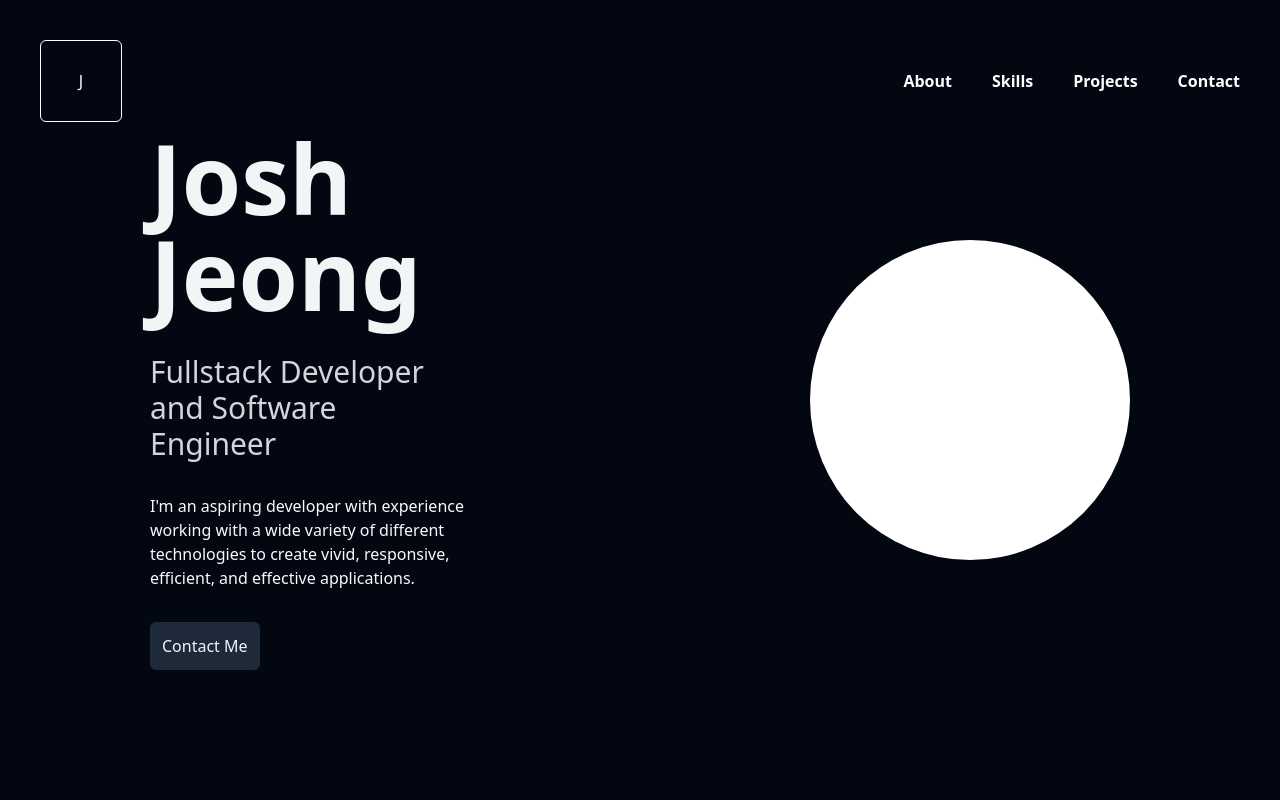
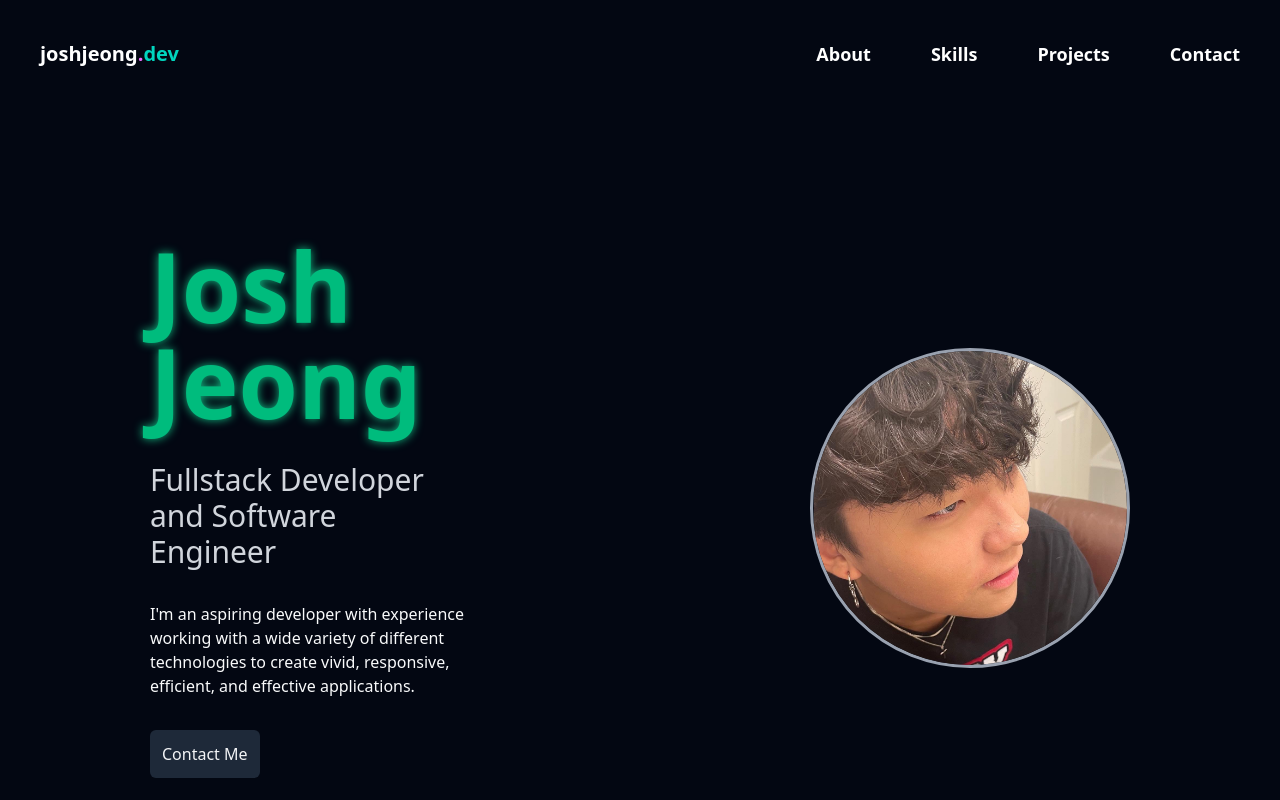
Before and after one commit to joshuajeong1/joshjeong_website, a React (Vite) app in the folder frontend/: page / in a window 1280 px wide. Shown: the top 800 px of the page. Built offline with nearby package versions, Linux system fonts and the light colour scheme; no server answers.

Commit message:
Navbar and Hero section styling updates, animations

```diff
--- a/frontend/src/components/Clock.jsx
+++ b/frontend/src/components/Clock.jsx
@@ -39,7 +39,7 @@ const Clock = ({ timezone = "America/Phoenix" }) => {
   return (
     <div className={`${isDay ? 'bg-gradient-to-b from-sky-400 via-sky-200 to-sky-50' : 'bg-gray-900'} rounded-md relative`}>
       <div className="absolute w-full">
-        {isDay ? (<SunIcon className="relative top-1/3 xl:left-3/4 left-3/5 h-16 w-16 lg:h-25 lg:w-25 text-yellow-400 animate-[spin_25s_linear_infinite]"/>) : (<MoonIcon className="relative top-10 left-10 h-16 w-16 text-gray-400"/>)}
+        {isDay ? (<SunIcon className="relative top-1/3 xl:left-3/5 left-3/5 h-16 w-16 lg:h-25 lg:w-25 text-yellow-400 animate-[spin_25s_linear_infinite]"/>) : (<MoonIcon className="relative top-10 left-10 h-16 w-16 text-gray-400"/>)}
       </div>
       <div className="relative top-1/4 text-white text-sm md:text-2xl font-mono flex flex-col justify-center items-center h-full">
           <p className={`${isDay ? 'text-black drop-shadow-lg' : 'text-white'} text-center`}>For me, it is currently</p>
--- a/frontend/src/index.css
+++ b/frontend/src/index.css
@@ -7,17 +7,5 @@ body {
   background-color: rgb(3 7 18);
 }
 @layer utilities {
-  @keyframes gradient-right {
-    0%,
-    100% {
-      background-position: 0% 50%;
-    }
-    50% {
-      background-position: 100% 50%;
-    }
-  }
-  .animate-gradient {
-    background-size: 300% 300%;
-    animation: gradient-right 5s ease infinite;
-  }
+
 }
--- a/frontend/src/sections/About.jsx
+++ b/frontend/src/sections/About.jsx
@@ -12,7 +12,7 @@ function About() {
     const [loading, setLoading] = useState(true);
 
     useEffect(() => {
-        const timer = setTimeout(() => setLoading(false), 1000);
+        const timer = setTimeout(() => setLoading(false), 3000);
         return () => clearTimeout(timer);
     }, []);
 
@@ -58,7 +58,7 @@ function About() {
                     <div className="rounded-md bg-gray-700 flex flex-col items-center justify-center h-full">
                         <h2 className="text-center w-full text-2xl font-bold mt-5">GitHub Contributions</h2>
                         <div className={`flex-grow flex items-center justify-center overflow-hidden ${loading ? 'opacity-0' : 'opacity-100'}`}>
-                            <div className="scale-60 md:scale-75 lg:scale-85 xl:scale-100">
+                            <div className="scale-60 md:scale-75 lg:scale-85 2xl:scale-100">
                                 <GitHubCalendar
                                     username="joshuajeong1"
                                     blockSize={30}
--- a/frontend/src/sections/Hero.jsx
+++ b/frontend/src/sections/Hero.jsx
@@ -6,17 +6,17 @@ function Hero() {
         <div className="min-h-screen w-screen bg-gray-950">
             <div className="pt-[150px] xl:pt-0 xl:grid gap-y-10 flex flex-col xl:grid-cols-2 xl:gap-x-10 min-h-screen items-center w-full">
                 <div className="order-2 xl:order-1 px-12 xl:px-[150px]">
-                    <p className="text-center xl:text-left text-4xl sm:text-5xl md:text-6xl xl:text-8xl font-bold text-gray-100">Josh Jeong</p>
+                    <p className="text-center xl:text-left text-4xl sm:text-5xl md:text-6xl xl:text-8xl font-bold text-emerald-500 text-shadow-[0_0_10px_#10b981]">Josh Jeong</p>
                     <p className="text-center xl:text-left mt-8 text-xl sm:text-2xl xl:text-3xl text-gray-300">Fullstack Developer and Software Engineer</p>
                     <p className="text-center xl:text-left mt-8 text-sm sm:text-base text-gray-50 max-w-prose">I'm an aspiring developer with experience working with a wide variety of different technologies to create vivid, responsive, efficient, and effective applications.</p>
                     <div className="justify-center xl: flex xl:justify-start space-x-3 mt-8">
                         <a href="#contact" className="text-gray-100 bg-gray-800 rounded-md p-3">Contact Me</a>
-
                     </div>
                 </div>
                 <div className="order-1 xl:order-2 flex items-center justify-center">
-                    <div className="h-48 w-48 sm:h-64 sm:w-64 xl:h-80 xl:w-80 rounded-full bg-white">
+                    <div className="h-48 w-48 sm:h-64 sm:w-64 xl:h-80 xl:w-80 2xl:h-120 2xl:w-120 rounded-full overflow-hidden border-gray-400 border-3">
 
+                        <img src="joshjeong.jpg" className="transform translate-x-10 scale-150 xl:scale-125 2xl:scale-120" />
                     </div>
                 </div>
             </div>
--- a/frontend/src/sections/Navbar.jsx
+++ b/frontend/src/sections/Navbar.jsx
@@ -1,18 +1,46 @@
+import { useState, useEffect } from 'react'
+import { motion, useScroll, useMotionValueEvent } from 'motion/react'
+
 function Navbar() {
+
+    const { scrollY } = useScroll();
+    const [hidden, setHidden] = useState(false);
+
+
+    useMotionValueEvent(scrollY, "change", (latest) => {
+        const prev = scrollY.getPrevious();
+        if(latest > prev && latest > 150) {
+            setHidden(true);
+        }
+        else {
+            setHidden(false);
+        }
+    });
+
     return (
-        <div className="absolute top-0 left-0 w-full">
+        <motion.div className="sticky top-0 left-0 w-full y-10 z-50 overflow-hidden bg-gray-950"
+            variants={{
+                visible: { y: 0 },
+                hidden: { y: "-100%"}
+            }}
+            animate={hidden ? "hidden" : "visible"}
+            transition={{
+                duration: 0.5,
+                ease: "easeInOut"
+            }}
+        >
             <div className="flex items-center justify-between space-x-10 p-10">
-                <p className="flex h-8 w-8 items-center justify-center rounded-md border p-10">J</p>
+                <a href="#" className="text-white font-bold text-sm md:text-lg xl:text-xl">joshjeong<span className="text-fuchsia-400">.</span><span className="text-teal-400">dev</span></a>
                 <div>
-                    <nav className="flex space-x-10 font-bold">
-                        <a href="#about" className="hover:text-blue-500">About</a>
-                        <a href="#skills" className="hover:text-blue-500">Skills</a>
-                        <a href="#projects" className="hover:text-blue-500">Projects</a>
-                        <a href="#contact" className="hover:text-blue-500">Contact</a>
+                    <nav className="flex space-x-5 md:space-x-10 md:text-md font-bold text-sm xl:space-x-15 xl:text-lg">
+                        <a href="#about" className="relative inline-block text-white hover:text-emerald-100 after:absolute after:left-0 after:bottom-0 after:h-[3px] after:w-0 after:bg-emerald-400 after:transition-all after:duration-300 hover:after:w-full">About</a>
+                        <a href="#skills" className="relative inline-block text-white hover:text-emerald-100 after:absolute after:left-0 after:bottom-0 after:h-[3px] after:w-0 after:bg-emerald-400 after:transition-all after:duration-300 hover:after:w-full">Skills</a>
+                        <a href="#projects" className="relative inline-block text-white hover:text-emerald-100 after:absolute after:left-0 after:bottom-0 after:h-[3px] after:w-0 after:bg-emerald-400 after:transition-all after:duration-300 hover:after:w-full">Projects</a>
+                        <a href="#contact" className="relative inline-block text-white hover:text-emerald-100 after:absolute after:left-0 after:bottom-0 after:h-[3px] after:w-0 after:bg-emerald-400 after:transition-all after:duration-300 hover:after:w-full">Contact</a>
                     </nav>
                 </div>
             </div>
-        </div>
+        </motion.div>
     );
 }
 export default Navbar;
```
Also changed, not shown: frontend/public/joshjeong.jpg (added).
